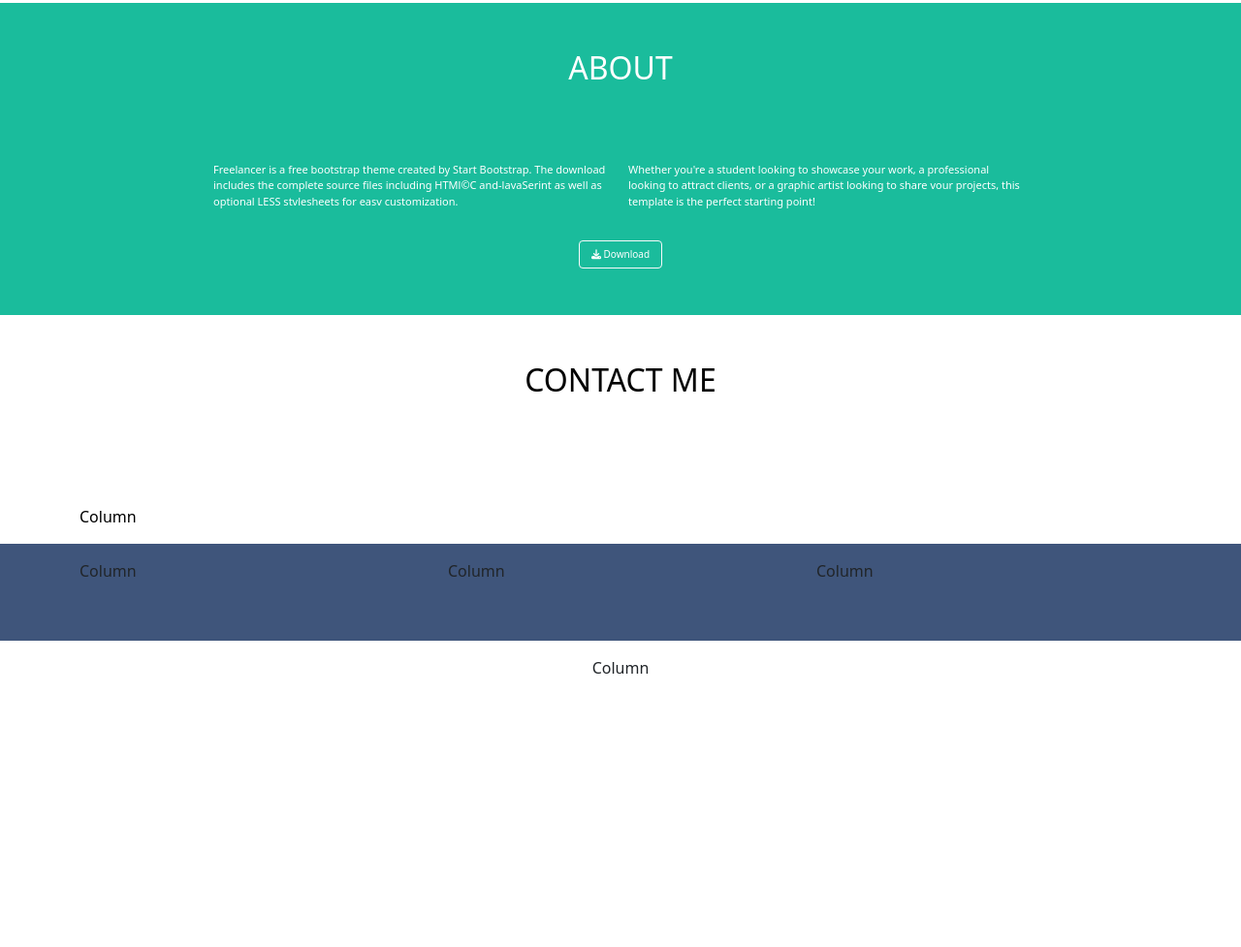
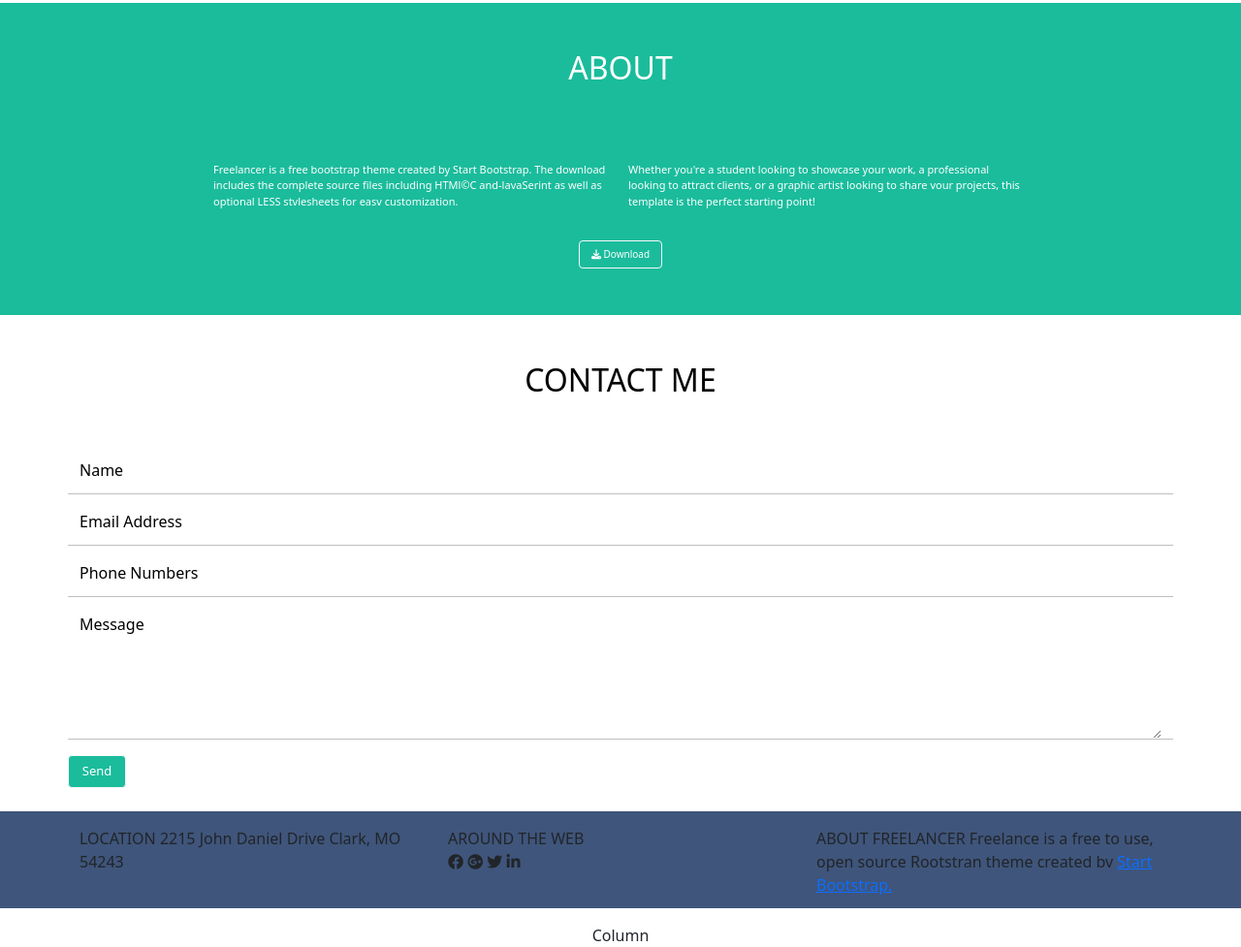
Before and after one commit to Saraesp/-html-css-bootstrap-freelancer, a plain HTML site: page index.html in a window 1280 px wide. Shown: the part 1078-2055 px from the top of the page at 97% size. Before the commit the page ends 1779 px from the top, so only its background shows below. Drawn offline with nearby package versions, Linux system fonts and the light colour scheme.

Commit message:
fine main

```diff
--- a/css/style.css
+++ b/css/style.css
@@ -57,3 +57,18 @@ header{
 #portfolio img{
     width: 100%;
 }
+
+#contact-me label{
+    width: 30%;
+}
+
+#contact-me textarea{
+    height: 130px;
+}
+
+#contact-me button{
+    background-color: rgba(26,188,156,255);
+    font-size: 13px;
+    color: white;
+    width: 60px;
+}
--- a/index.html
+++ b/index.html
@@ -149,6 +149,7 @@
             </div>
         </section>
 
+        <section id="contact-me">
             <div class="container">
                 <div class="row">
                     <!-- titolo -->
@@ -160,13 +161,40 @@
                 </div>
                 <!-- Main Contact me -->
                 <div class="row">
-                <div class="col-12 gy-5 pb-3">
+                    <div class="col-12">
                         <div class="content text-black">
-                       Column
+                            <form action="">
+                                <div class="row">
+                                    <div class="col-12 d-flex ">
+                                       <label for="inputName4" class="form-label">Name</label>
+                                       <input type="email" class="form-control border-0" id="inputName4">
+                                   </div>
+                                   <hr>
+                                   <div class="col-12 d-flex">
+                                       <label for="inputEmail4" class="form-label d-inline">
+                                           Email Address
+                                       </label>
+                                       <input type="email" class="form-control border-0" id="inputEmail4">
+                                    </div>
+                                    <hr>
+                                    <div class="col-12 d-flex ">
+                                        <label for="inputTel4" class="form-label">Phone Numbers</label>
+                                        <input type="tel" class="form-control border-0" id="inputTel4">
+                                    </div>
+                                    <hr>
+                                    <div class="col-12 d-flex ">
+                                        <label for="inputText4" class="form-label">Message</label>
+                                        <textarea class="form-control border-0" aria-label="With textarea"></textarea>
+                                    </div>
+                                    <hr>
+                                    <button type="button" class="btn btn-light text-white mb-4"> Send</button>
+                               </div>
+                           </form>
                         </div>
                     </div>
                 </div>
             </div>
+        </section>
     </main>
 
     <footer>
@@ -176,17 +204,23 @@
                 <div class="row">
                   <div class="col-12 col-md-4">
                       <div class="content">
-                        Column
+                        LOCATION 2215 John Daniel Drive Clark, MO 54243
                     </div>
                   </div>
                   <div class="col-12 col-md-4 ">
                     <div class="content">
-                        Column
+                        AROUND THE WEB
+                        <div class="icon">
+                            <i class="fa-brands fa-facebook"></i>
+                            <i class="fa-brands fa-google-plus"></i>
+                            <i class="fa-brands fa-twitter"></i>
+                            <i class="fa-brands fa-linkedin-in"></i>
+                        </div>
                      </div>
                   </div>
                   <div class="col-12 col-md-4 ">
                     <div class="content">
-                        Column
+                        ABOUT FREELANCER Freelance is a free to use, open source Rootstran theme created bv <a href="">Start Bootstrap.</a>
                     </div>
                   </div>
                 </div>
```
Lines whose indentation alone changed are shown as unchanged.
